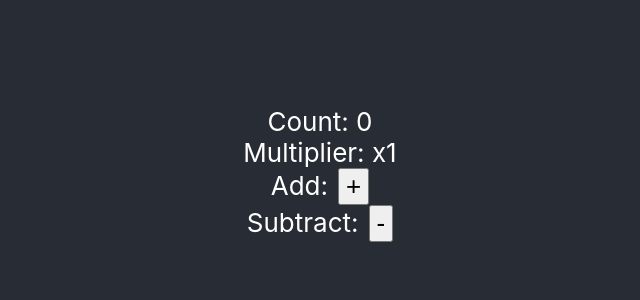
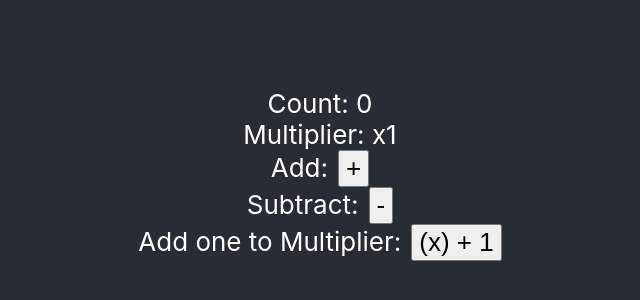
Before and after one commit to stevenbandola/gta-intern-react-tutorial, a React (Vite) app: page / in a window 1280 px wide. Shown: the part 226-526 px from the top of the page, without its empty margins (320-960 px from the left). Built offline with nearby package versions, Linux system fonts and the light colour scheme.

Commit message:
feat: button adds 1 to multiplier

```diff
--- a/src/App.jsx
+++ b/src/App.jsx
@@ -11,6 +11,10 @@ function App() {
     setMultipliedValue(count * multiplier);
     console.log(count, multiplier, multipliedValue);
   }, [count]);
+
+  function addToMultiplier() {
+    setMultiplier(multiplier + 1);
+  }
 
   return (
     <div className="App">
@@ -28,8 +32,10 @@ function App() {
         {/* Khalid code goes here */}
         {/* Create a component that returns a button that when pressed, subtracts one to multiplier  */}
         {/* Jireh code goes here */}
-        {/* goodbye */}
-        {/*  Create a component that returns a button that when pressed, adds one to multiplier  */}
+        <span>
+          Add one to Multiplier:
+          <button onClick={addToMultiplier}>(x) + 1</button>
+        </span>
       </header>
     </div>
   );
```
